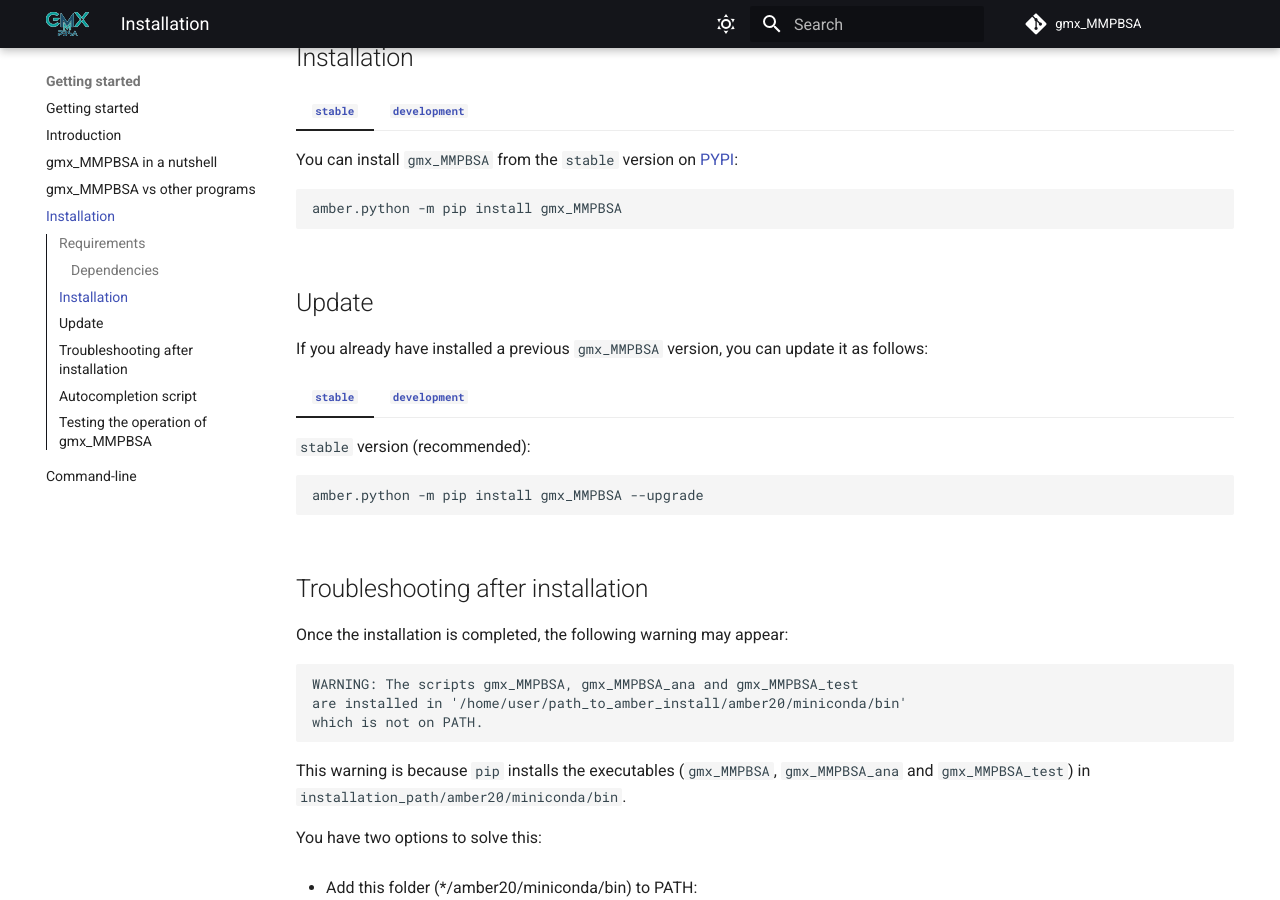
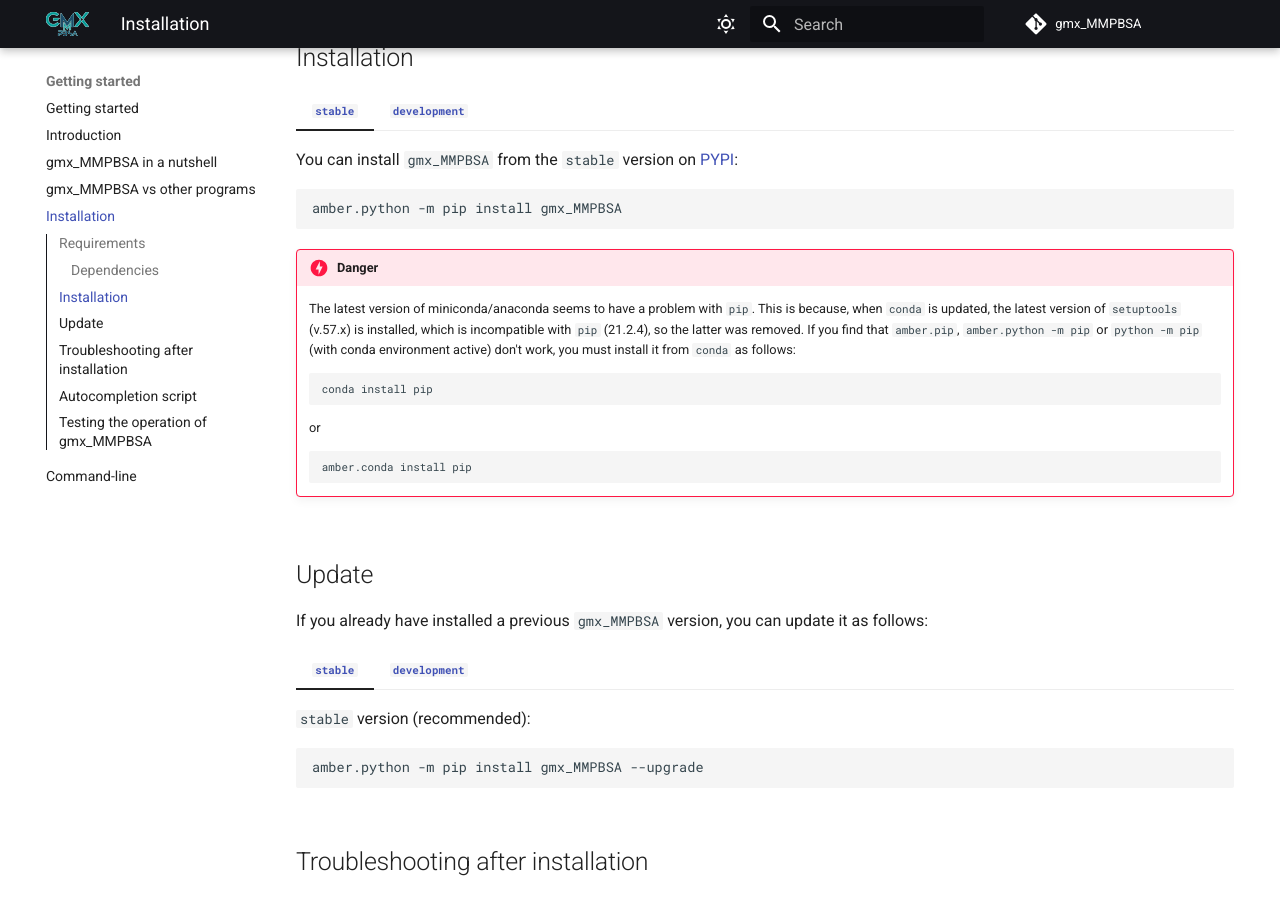
Before and after one commit to Valdes-Tresanco-MS/gmx_MMPBSA, an MkDocs documentation site: the page built from docs/installation.md, in a window 1280 px wide and 900 px high, scrolled down 1460 px. Built offline with MkDocs 1.6.1 and Material for MkDocs 9.7.7, drawn with Linux system fonts in a browser that asks for light colours; comment, search, counter and statistics services are not loaded.

Commit message:
Added a danger message in the Installation section of the documentation. Closing #62 and #69

```diff
--- a/docs/installation.md
+++ b/docs/installation.md
@@ -69,6 +69,17 @@ Optional, but recommended -- :octicons-check-circle-fill-16:{ .req_opt } -> Opti
     You can install `gmx_MMPBSA` from the `stable` version on [PYPI][3]:
 
         amber.python -m pip install gmx_MMPBSA
+
+    !!! danger
+        The latest version of miniconda/anaconda seems to have a problem with `pip`. This is because, when `conda` is
+        updated, the latest version of `setuptools` (v.57.x) is installed, which is incompatible with `pip` (21.2.4), so
+        the latter was removed. If you find that `amber.pip`, `amber.python -m pip` or `python -m pip` (with conda
+        environment active) don't work, you must install it from `conda` as follows:
+
+            conda install pip
+        or
+
+            amber.conda install pip
 
 === "`development`"
     or the `development` version from [GitHub][4]:
```
